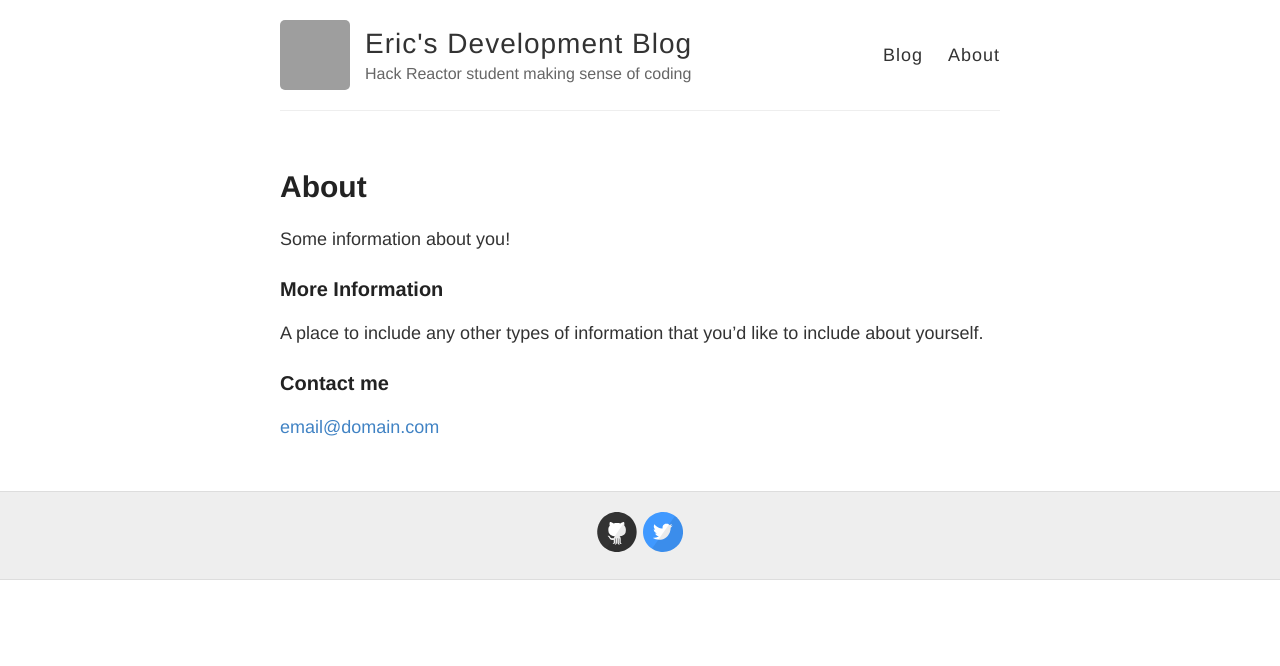
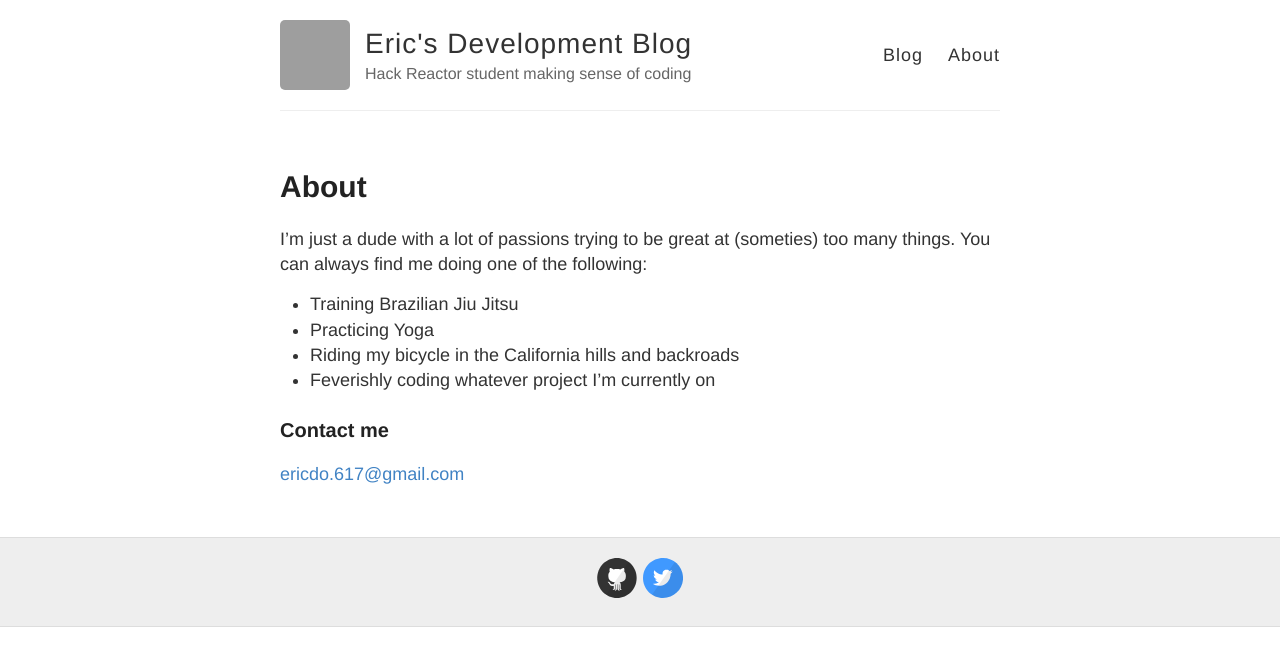
Before and after one commit to eric-do/eric-do.github.io, a Jekyll site: the page built from about.md, in a window 1280 px wide. Shown: the top 666 px of the page. Built offline with Jekyll 4.4.1, drawn with Linux system fonts in a browser that asks for light colours; grey boxes are pictures that could not be loaded.

Commit message:
Updated About Me

```diff
--- a/about.md
+++ b/about.md
@@ -4,12 +4,12 @@ title: About
 permalink: /about/
 ---
 
-Some information about you!
-
-### More Information
-
-A place to include any other types of information that you'd like to include about yourself.
+I'm just a dude with a lot of passions trying to be great at (someties) too many things. You can always find me doing one of the following:
+- Training Brazilian Jiu Jitsu
+- Practicing Yoga
+- Riding my bicycle in the California hills and backroads
+- Feverishly coding whatever project I'm currently on
 
 ### Contact me
 
-[email@domain.com](mailto:email@domain.com)
+[ericdo.617@gmail.com](mailto:ericdo.617@gmail.com)
```
